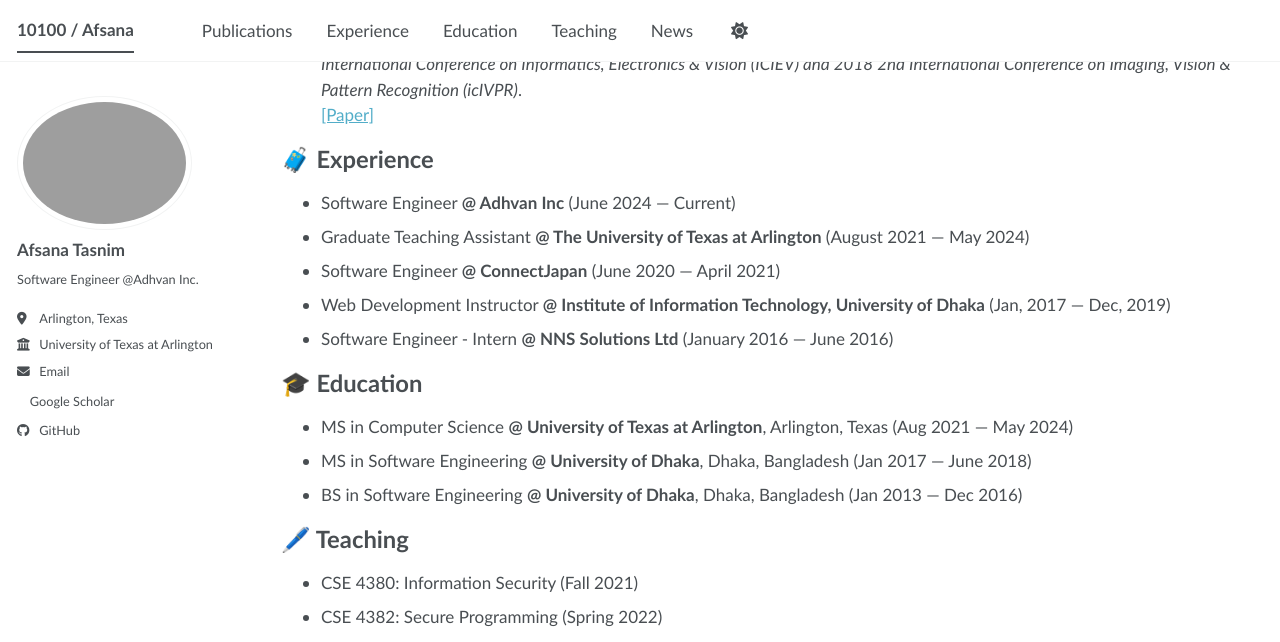
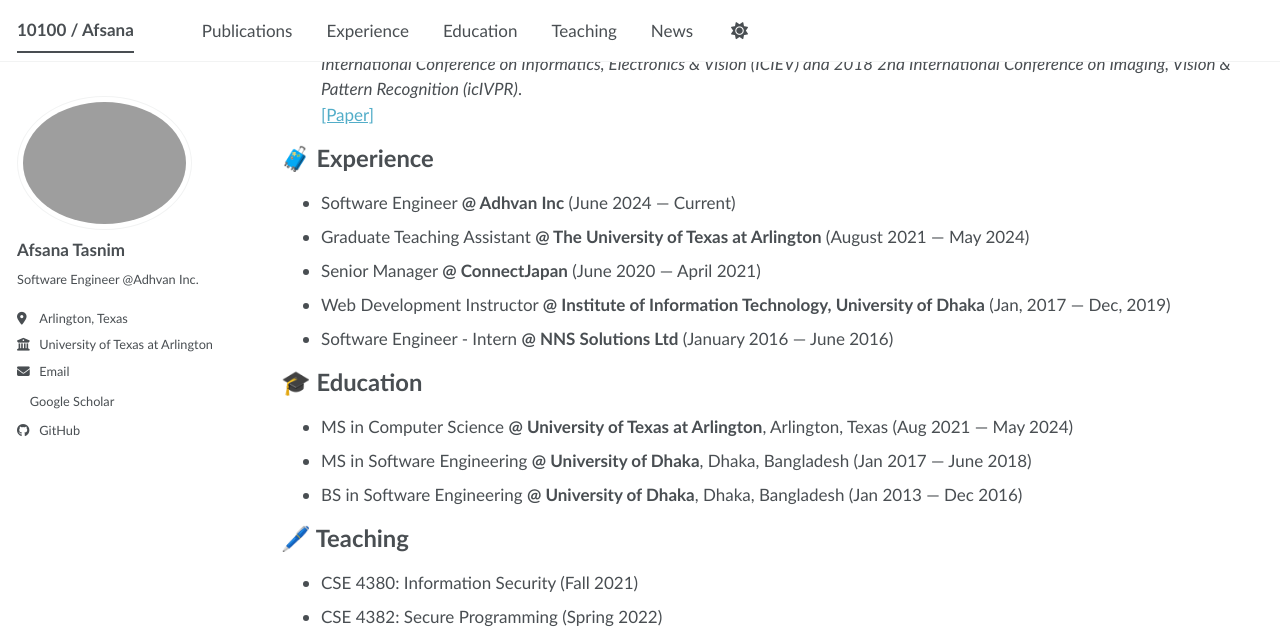
Before and after one commit to AfsanaTasnim/AfsanaTasnim.github.io, a Jekyll site: the page built from _pages/about.md, in a window 1280 px wide and 900 px high, scrolled down 386 px. Shown: the top 642 px of the window. Built offline with Jekyll 4.4.1, drawn with Linux system fonts in a browser that asks for light colours; a style sheet for code colours, icons or effects is not loaded.

Commit message:
Update about.md

```diff
--- a/_pages/about.md
+++ b/_pages/about.md
@@ -40,7 +40,7 @@ I have published one peer-reviewed research paper, which has received [3](https:
 <h1 id="experience" style="scroll-margin-top: 80px;">🧳 Experience</h1>
 - Software Engineer **@ Adhvan Inc**  (June 2024 — Current)
 - Graduate Teaching Assistant **@ The University of Texas at Arlington** (August 2021 — May 2024)
-- Software Engineer **@ ConnectJapan** (June 2020 — April 2021)
+- Senior Manager **@ ConnectJapan** (June 2020 — April 2021)
 - Web Development Instructor **@ Institute of Information Technology, University of Dhaka** (Jan, 2017 — Dec, 2019)
 - Software Engineer ‑ Intern **@ NNS Solutions Ltd** (January 2016 — June 2016)
 
```
